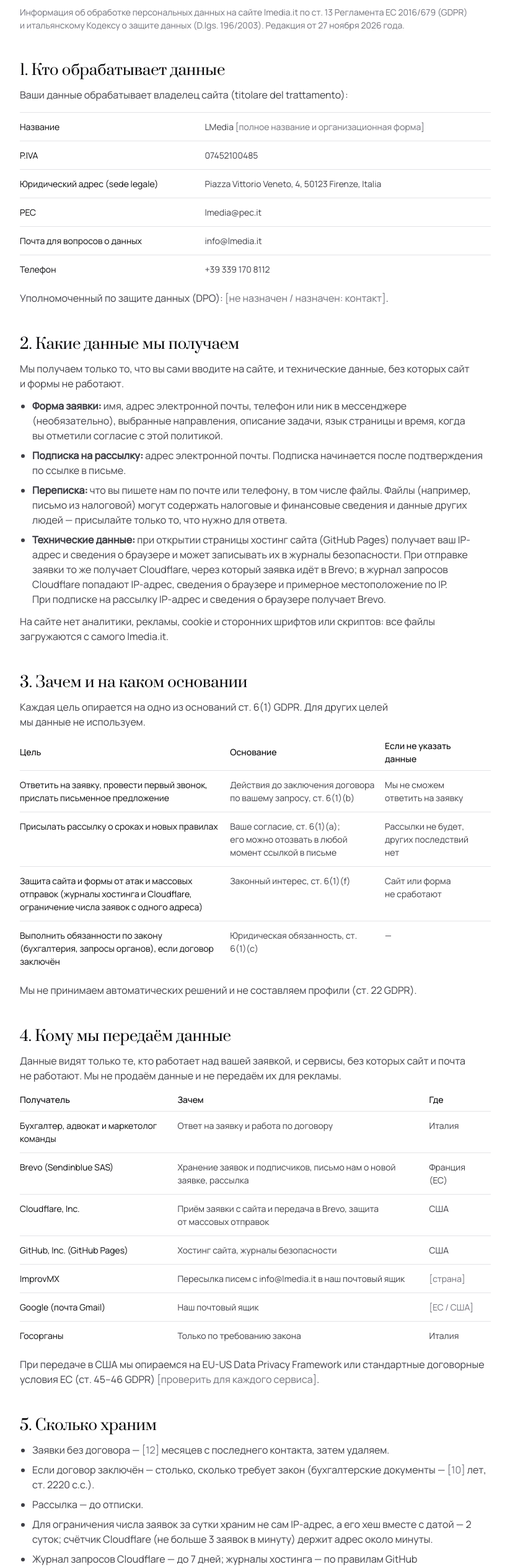
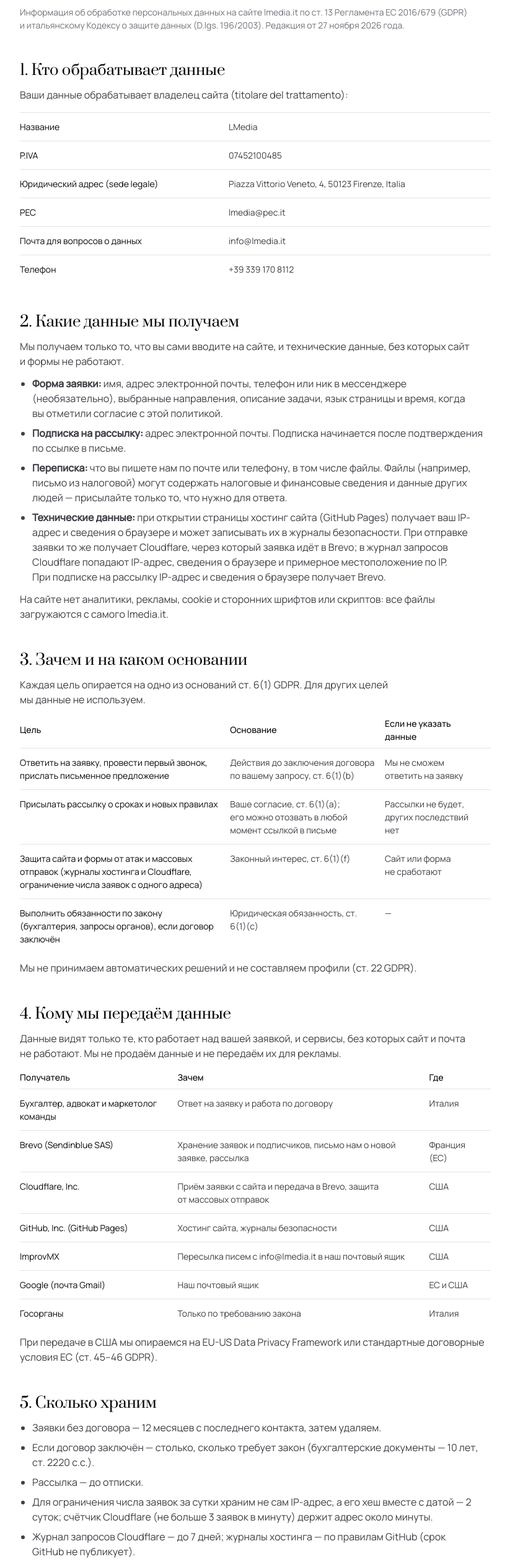
Before and after one commit to EvgeniiPe/lmedia-stand, a plain HTML site: page privacy.html in a window 1280 px wide. Shown: the part 271-2800 px from the top of the page at 62% size, without its empty margins (8-831 px from the left). Drawn offline with Linux system fonts and the light colour scheme.

Commit message:
Replace placeholders in the privacy policy
Co-Authored-By: Claude Opus 5.5 <noreply@anthropic.com>

```diff
--- a/privacy.html
+++ b/privacy.html
@@ -25,14 +25,13 @@
   <h2 class="h3">1. Кто обрабатывает данные</h2>
   <p class="body">Ваши данные обрабатывает владелец сайта (titolare del trattamento):</p>
   <table>
-    <tr><td>Название</td><td>LMedia <span class="ph">[полное название и организационная форма]</span></td></tr>
+    <tr><td>Название</td><td>LMedia</td></tr>
     <tr><td>P.IVA</td><td>07452100485</td></tr>
     <tr><td>Юридический адрес (sede legale)</td><td>Piazza Vittorio Veneto, 4, 50123 Firenze, Italia</td></tr>
     <tr><td>PEC</td><td>lmedia@pec.it</td></tr>
     <tr><td>Почта для вопросов о данных</td><td><a href="mailto:info@lmedia.it">info@lmedia.it</a></td></tr>
     <tr><td>Телефон</td><td><a href="tel:+393391708112">+39 339 170 8112</a></td></tr>
   </table>
-  <p class="body">Уполномоченный по защите данных (DPO): <span class="ph">[не назначен / назначен: контакт]</span>.</p>
 
   <h2 class="h3">2. Какие данные мы получаем</h2>
   <p class="body">Мы получаем только то, что вы сами вводите на сайте, и технические данные, без которых сайт и формы не работают.</p>
@@ -66,20 +65,20 @@
       <tr><td>Brevo (Sendinblue SAS)</td><td>Хранение заявок и подписчиков, письмо нам о новой заявке, рассылка</td><td>Франция (ЕС)</td></tr>
       <tr><td>Cloudflare, Inc.</td><td>Приём заявки с сайта и передача в Brevo, защита от массовых отправок</td><td>США</td></tr>
       <tr><td>GitHub, Inc. (GitHub Pages)</td><td>Хостинг сайта, журналы безопасности</td><td>США</td></tr>
-      <tr><td>ImprovMX</td><td>Пересылка писем с info@lmedia.it в наш почтовый ящик</td><td><span class="ph">[страна]</span></td></tr>
-      <tr><td>Google (почта Gmail)</td><td>Наш почтовый ящик</td><td><span class="ph">[ЕС / США]</span></td></tr>
+      <tr><td>ImprovMX</td><td>Пересылка писем с info@lmedia.it в наш почтовый ящик</td><td>США</td></tr>
+      <tr><td>Google (почта Gmail)</td><td>Наш почтовый ящик</td><td>ЕС и США</td></tr>
       <tr><td>Госорганы</td><td>Только по требованию закона</td><td>Италия</td></tr>
     </tbody>
   </table>
-  <p class="body">При передаче в США мы опираемся на EU-US Data Privacy Framework или стандартные договорные условия ЕС (ст. 45–46 GDPR) <span class="ph">[проверить для каждого сервиса]</span>.</p>
+  <p class="body">При передаче в США мы опираемся на EU-US Data Privacy Framework или стандартные договорные условия ЕС (ст. 45–46 GDPR).</p>
 
   <h2 class="h3">5. Сколько храним</h2>
   <ul class="body">
-    <li>Заявки без договора — <span class="ph">[12]</span> месяцев с последнего контакта, затем удаляем.</li>
-    <li>Если договор заключён — столько, сколько требует закон (бухгалтерские документы — <span class="ph">[10]</span> лет, ст. 2220 c.c.).</li>
+    <li>Заявки без договора — 12 месяцев с последнего контакта, затем удаляем.</li>
+    <li>Если договор заключён — столько, сколько требует закон (бухгалтерские документы — 10 лет, ст. 2220 c.c.).</li>
     <li>Рассылка — до отписки.</li>
     <li>Для ограничения числа заявок за сутки храним не сам IP-адрес, а его хеш вместе с датой — 2 суток; счётчик Cloudflare (не больше 3 заявок в минуту) держит адрес около минуты.</li>
-    <li>Журнал запросов Cloudflare — до 7 дней; журналы хостинга — по правилам GitHub <span class="ph">[срок проверить]</span>.</li>
+    <li>Журнал запросов Cloudflare — до 7 дней; журналы хостинга — по правилам GitHub (срок GitHub не публикует).</li>
   </ul>
 
   <h2 class="h3">6. Ваши права</h2>
```
Also changed, not shown: en/privacy.html (+7 -8 lines).
